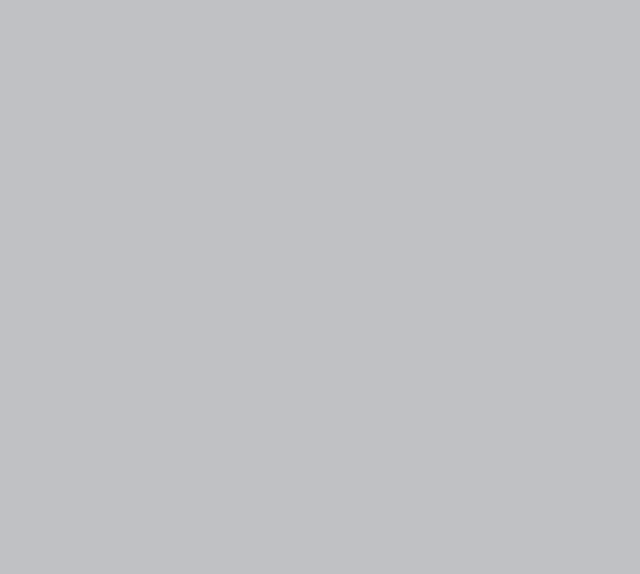
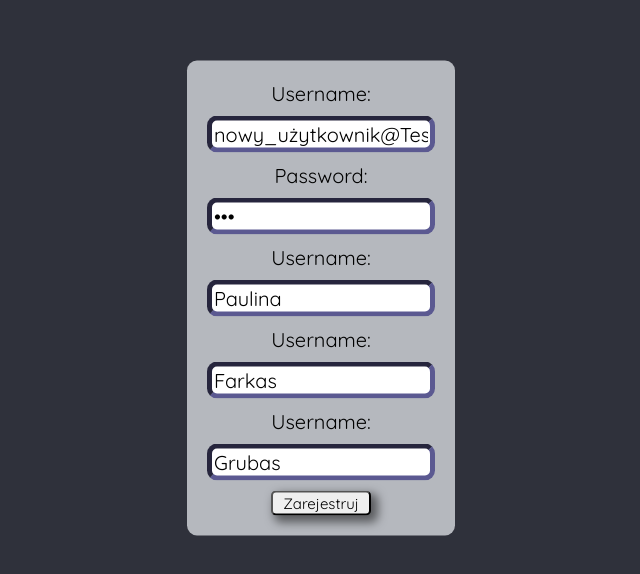
Before and after one commit to D-Synowiec/2022_BD2_S7_Synowiec, a React (Create React App) app in the folder loginstrona/: page /register in a window 1280 px wide. Before the commit this address had no page. Shown: the part 102-676 px from the top of the page, without its empty margins (319-959 px from the left). Built offline with nearby package versions, Linux system fonts and the light colour scheme.

Commit message:
dodano rejstracje (na pasku), trzeba podłączyć

```diff
--- a/loginstrona/src/App.js
+++ b/loginstrona/src/App.js
@@ -11,6 +11,7 @@ import Settings from "./strony/SETTINGS/settings.js"
 import SearchPhoto from "./strony/SEARCHPHOTO/searchphoto.js";
 import UploadPhoto from "./strony/UPLOADPHOTO/uploadPhoto.js";
 import Photo from "./strony/PHOTO/photo.js";
+import Register from "./strony/REGISTER/register.js";
 
 function App() {
   return (
@@ -30,6 +31,7 @@ function App() {
       <Route path="/options" element={<Settings/>}/>
       <Route path="/uploadPhoto/:id" element={<UploadPhoto/>}/>
       <Route path="/photo/:id" element={<Photo/>}/>
+      <Route path="/register/" element={<Register/>}/>
 
       {/* pierwsza strona to to samo logowanie trzeba to zmienić
       poza tym nwm jak sie robi tu komentarze edit:już wiem*/}
--- a/loginstrona/src/komponenty/NavBar.js
+++ b/loginstrona/src/komponenty/NavBar.js
@@ -24,6 +24,10 @@ const NavBar = () => {
 
         navigate("/logout");
     }
+    async function handleClick3() {
+
+        navigate("/register");
+    }
 
     return (
         <nav className='navbar'>
@@ -32,8 +36,10 @@ const NavBar = () => {
             <Link to="/categories">Kategorie</Link>
             <Link to="/search-photo">Zdjęcia</Link>
             <div className='links'>
+                <button onClick={handleClick3}>Zarejestruj</button>
                 <button onClick={handleClick1}>Opcje</button>
                 <button onClick={handleClick2}>Wyloguj</button>
+
             </div>
         </nav>
      );
--- /dev/null
+++ b/loginstrona/src/strony/REGISTER/register.js
@@ -0,0 +1,101 @@
+import React,{useEffect,useState} from "react";
+import styl from "./register_style.module.css";
+import zdj from "../../pliki/popo.jpg";
+import user_pic from "../../pliki/user_pic.png";
+import {useNavigate} from "react-router-dom";
+import Popup from 'reactjs-popup';
+import Cookies from 'js-cookie';
+
+function Register_strona(){
+
+    const [username, setUsername] = useState('nowy_użytkownik@Test.com');
+    const [password, setPassword] = useState('123');
+    const [name, setName] = useState('Paulina');
+    const [surname, setSurname] = useState('Farkas');
+    const [login, setLogin] = useState('Grubas');
+
+
+
+    const handleUsernameChange = (event) => {
+      setUsername(event.target.value);
+    }
+
+    const handlePasswordChange = (event) => {
+      setPassword(event.target.value);
+    }
+
+    const handleNameChange = (event) => {
+      setPassword(event.target.value);
+    }
+
+    const handleSurnameChange = (event) => {
+        setPassword(event.target.value);
+    }
+
+    const handleLoginChange = (event) => {
+        setPassword(event.target.value);
+    }
+
+    let przekierunkowanie = useNavigate();
+
+    const handleSubmit = async (event) => {
+      event.preventDefault();
+    }
+
+return (
+    <div className={styl.moj_div}>
+      <form className={styl.user_pass} onSubmit={handleSubmit}>
+        <label>
+          Username:
+          </label>
+          <input className={styl.input}
+            type="text"
+            value={username}
+            onChange={handleUsernameChange}
+          />
+
+        <label>
+          Password:
+          </label>
+          <input className={styl.input}
+            type="password"
+            value={password}
+            onChange={handlePasswordChange}
+          />
+
+        <label>
+          Username:
+          </label>
+          <input className={styl.input}
+            type="text"
+            value={name}
+            onChange={handleNameChange}
+          />
+
+        <label>
+          Username:
+          </label>
+          <input className={styl.input}
+            type="text"
+            value={surname}
+            onChange={handleSurnameChange}
+          />
+
+        <label>
+         Username:
+        </label>
+        <input className={styl.input}
+            type="text"
+            value={login}
+            onChange={handleLoginChange}
+        />
+
+        <button className={styl.styl_przyc} type="submit">Zarejestruj</button>
+      </form>
+
+    </div>
+
+    );
+}
+
+export default Register_strona
--- /dev/null
+++ b/loginstrona/src/strony/REGISTER/register_style.module.css
@@ -0,0 +1,72 @@
+/* @import url('https://fonts.googleapis.com/css2?family=Noto+Sans&display=swap'); */
+
+body{
+    margin:0;
+    overflow-x: hidden;
+}
+
+.moj_div{
+    background-color: rgb(47, 49, 59);
+    width: 100vw;
+    height: 100vh;
+
+}
+
+.user_pass{
+    background-color: rgb(181, 184, 190);
+    /*
+    width: 250px;
+    height: 200px;
+    */
+    position: absolute;
+    top: 50%;
+    left: 50%;
+    transform: translate(-50%,-50%);
+
+    display: flex;
+    flex-direction: column;
+    align-items: center;
+    justify-content: center;
+    padding: 20px;
+    gap: 10px;
+
+    /* font-family: 'Noto Sans', sans-serif; */
+    border-radius: 10px;
+    border-color: rgb(153, 5, 5);
+}
+
+.user_pass > button{
+    /* font-family: 'Noto Sans', sans-serif; */
+}
+
+.foto{
+    width: 200px;
+    height: 200px;
+    border-radius: 100%;
+}
+
+.input {
+    border-radius: 10px;
+    border-width: 5px;
+    border-color: rgb(91, 89, 145);
+}
+
+.styl_przyc{
+    /* background-color: white; */
+    width: 100px;
+    height: 25px;
+    border-radius: 5px;
+    /* overflow: hidden; */
+    box-shadow: 5px 5px 10px 2px rgba(0,0,0,.5);
+    font-size: 0.75rem;
+}
+
+.styl_przyc:hover{
+    /* background-color: rgb(177, 177, 177); */
+}
+
+.styl_przyc:active{
+        box-shadow: none;
+        transform: translateY(2px);
+        transition: 0.1s;
+}
```
